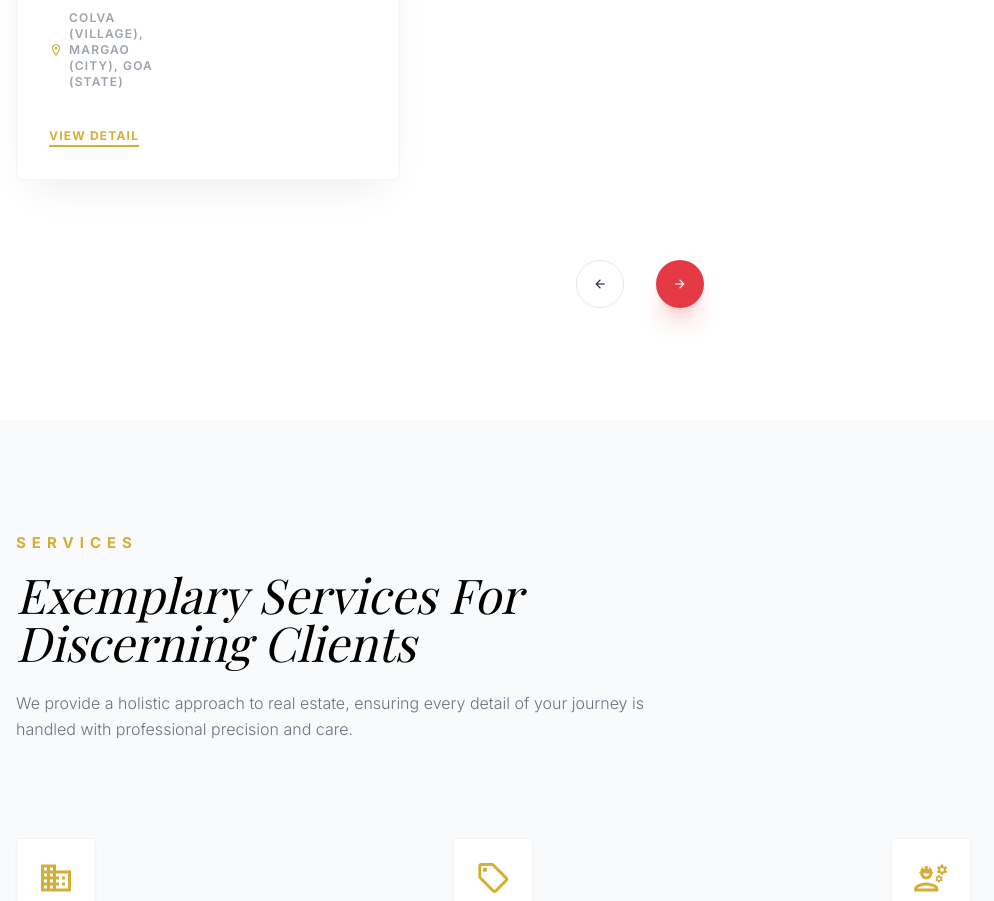
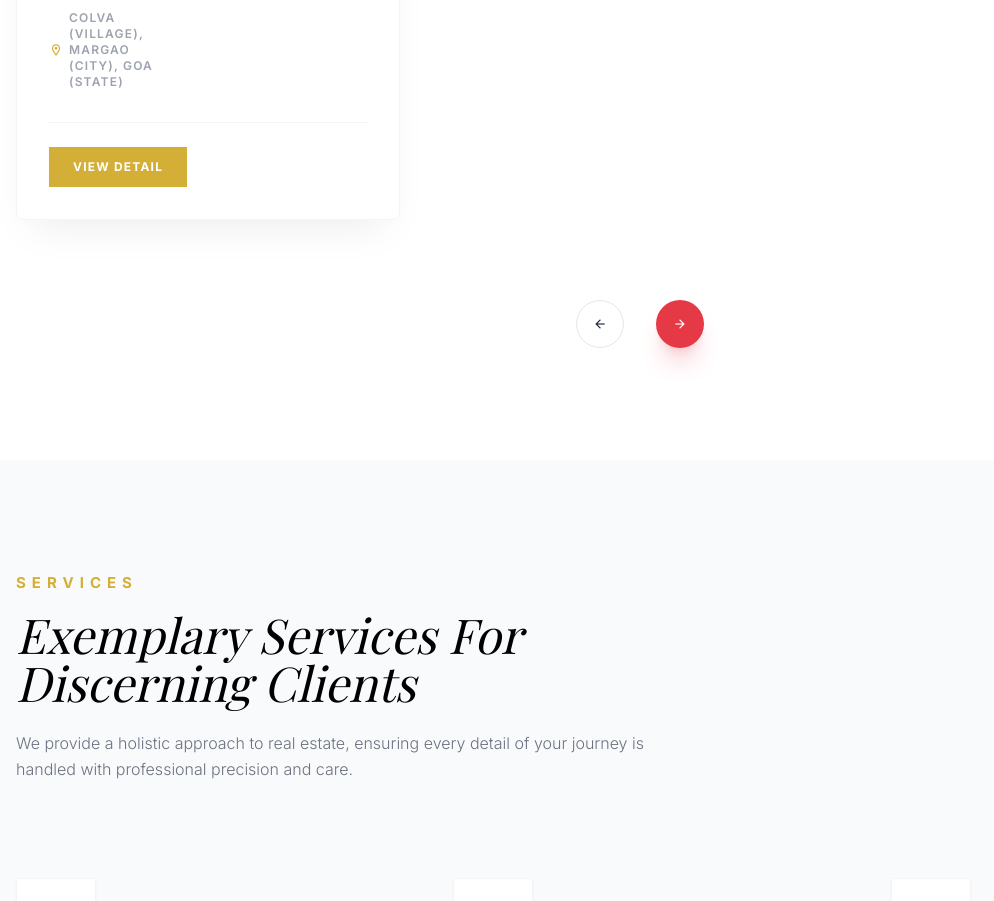
Before and after one commit to N-PCs/LSK-Prestige-Enterprises, a React (Vite) app: page / in a window 1280 px wide. Shown: the part 2424-3325 px from the top of the page, without its empty margins (0-994 px from the left). Built offline with nearby package versions, Linux system fonts and the light colour scheme; a web font is replaced by a local one.

Commit message:
update 1.5.1

```diff
--- a/components/Footer.tsx
+++ b/components/Footer.tsx
@@ -13,6 +13,7 @@ const Footer: React.FC = () => {
             src="/images/new-logo-removebg.png"
             alt="Logo"
           />
+
           {/* Text stack */}
           <div className="flex flex-col justify-center leading-none">
             <h1 className="m-0 text-lg font-bold">LSK</h1>
@@ -21,6 +22,7 @@ const Footer: React.FC = () => {
               REAL ESTATE DEVELOPERS
             </h3>
           </div>
+
         </div>
       </div>
 
@@ -46,14 +48,14 @@ const Footer: React.FC = () => {
             Navigation
           </h4>
           <ul className="space-y-4 text-xs font-bold uppercase tracking-[0.2em] text-gray-500">
-            {["Home", "Properties", "Services"].map((link) => (
-              <li key={link}>
+            {[{ label: "Home", id: "home" }, { label: "Properties", id: "properties" }, { label: "Services", id: "services" }].map((link) => (
+              <li key={link.id}>
                 <a
                   className="hover:text-primary transition-all flex items-center gap-3 group"
-                  href={`#${link.toLowerCase()}`}
+                  href={`#${link.id}`}
                 >
                   <span className="w-4 h-[1px] bg-gray-800 group-hover:bg-primary transition-all"></span>
-                  {link}
+                  {link.label}
                 </a>
               </li>
             ))}
--- a/components/PropertiesSection.tsx
+++ b/components/PropertiesSection.tsx
@@ -39,15 +39,14 @@ const PropertyCard: React.FC<{ property: Property }> = ({ property }) => (
         </div>
       </div>
 
-      <div className="mt-8 flex items-center justify-between"></div>
-      <button className="text-xs font-bold uppercase tracking-widest text-primary border-b border-primary hover:border-black dark:hover:border-white transition-all pb-0.5">
+      <div className="mt-8 pt-6 border-t border-gray-100 dark:border-gray-700">
         <Link
           to={`/property/${property.id}`}
-          className="text-xs font-bold uppercase tracking-widest text-primary border-b border-primary hover:border-black dark:hover:border-white transition-all pb-0.5"
+          className="inline-block px-6 py-3 bg-primary text-white font-bold uppercase tracking-widest text-xs hover:bg-primary/90 transition-colors"
         >
           View Detail
         </Link>
-      </button>
+      </div>
     </div>
   </div>
 );
--- a/components/PropertyInfo.tsx
+++ b/components/PropertyInfo.tsx
@@ -11,6 +11,11 @@ const PropertyInfo: React.FC = () => {
 
   // Find the property by ID
   const property = PROPERTIES.find((p) => p.id === id);
+
+  // Scroll to top when component mounts or property changes
+  useEffect(() => {
+    window.scrollTo(0, 0);
+  }, [id]);
 
   // Auto slideshow timer
   useEffect(() => {
```
Also changed, not shown: 2 other files (tests, documents, lock files or other folders). Lines whose indentation alone changed are shown as unchanged.
